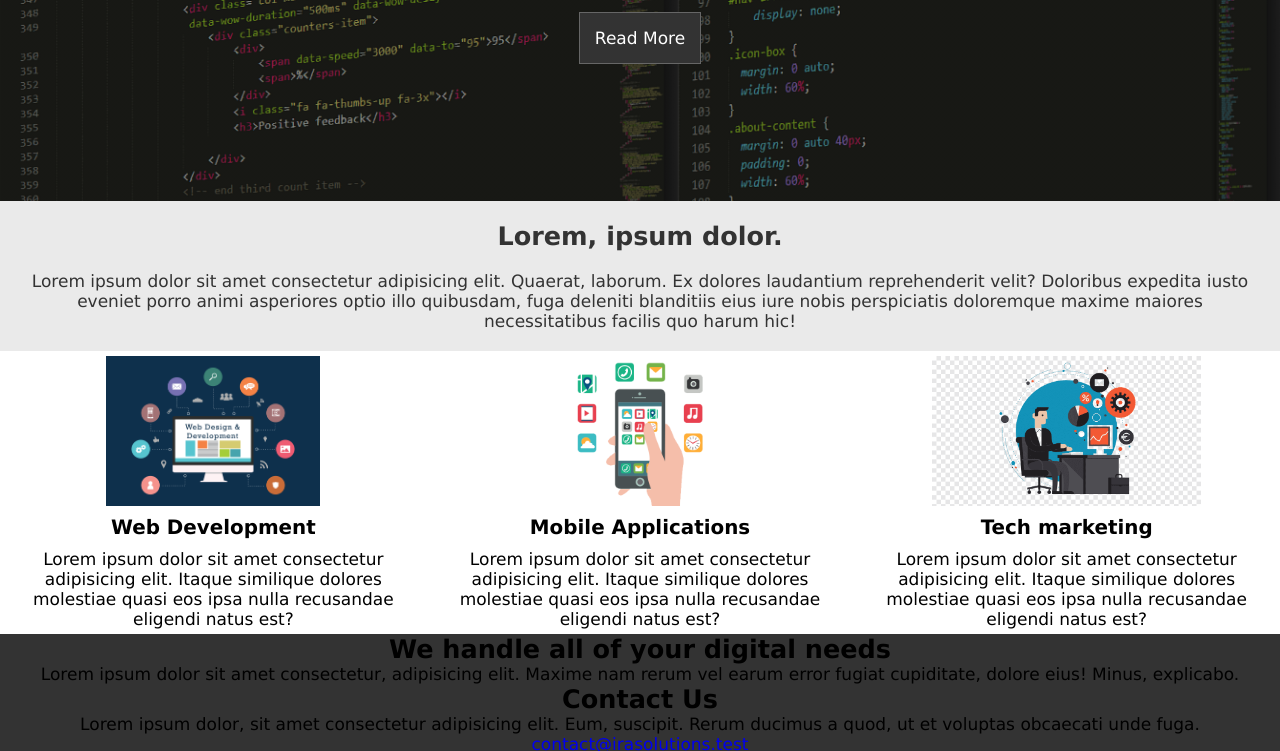
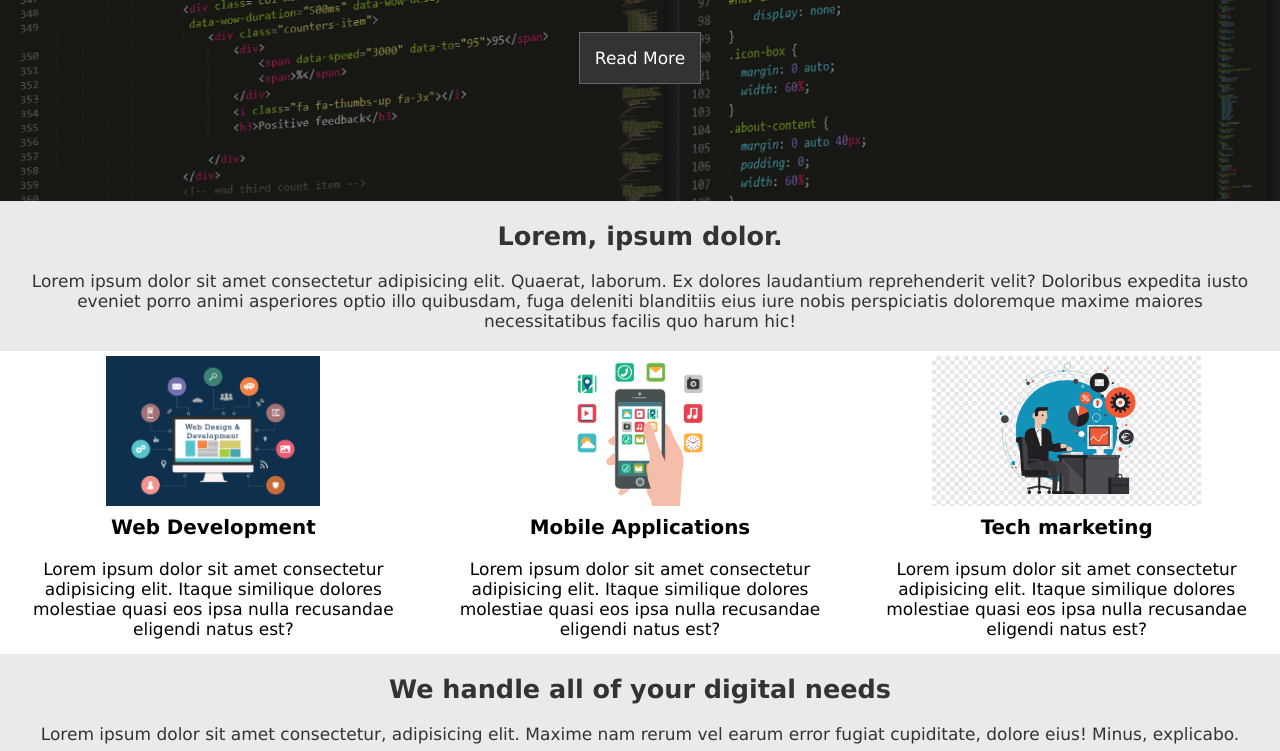
Before and after one commit to IrynaKr1/css-box-model, a plain HTML site: page index.html in a window 1280 px wide. Shown: the part 199-950 px from the top of the page. Drawn offline with Linux system fonts and the light colour scheme.

Commit message:
Add footer and main element style

```diff
--- a/assets/css/style.css
+++ b/assets/css/style.css
@@ -56,16 +56,19 @@ body {
     padding: 10px;
 }
 
-.column {
+.column, .contact-info, .page-footer {
     font-size: 0;
 }
 
-.tiles {
+.tiles, .tiles2, .p1 {
     display: inline-block;
     font-size: 17px;
-    width: calc(100% / 3);
     background: #fff;
     padding: 5px;
+}
+
+.tiles {
+    width: calc(100% / 3);
 }
 
 .tiles h3 {
@@ -78,3 +81,15 @@ body {
     display: block;
     margin: 0 auto;
 }
+
+.tiles2 {
+    width: calc(100% / 2);
+}
+
+.tiles2 h2, p {
+    padding: 10px;
+}
+
+.p1 {
+    width: calc(100% / 2);
+}
--- a/index.html
+++ b/index.html
@@ -24,7 +24,7 @@
                 harum
                 hic!</p>
         </div>
-        <div class="column" id="more-info">
+        <div class="column">
             <div class="tiles">
                 <img src="assets/img/webdevelopment.png" alt="Web Development image">
                 <h3>Web Development</h3>
@@ -44,16 +44,16 @@
                     ipsa nulla recusandae eligendi natus est?</p>
             </div>
         </div>
-        <div class="info">
-            <h2>We handle all of your digital needs</h2>
-            <p>Lorem ipsum dolor sit amet consectetur, adipisicing elit. Maxime nam rerum vel earum error fugiat
+        <div class="main-info">
+            <h2 class="info-title">We handle all of your digital needs</h2>
+            <p class="info-paragraph">Lorem ipsum dolor sit amet consectetur, adipisicing elit. Maxime nam rerum vel earum error fugiat
                 cupiditate, dolore eius! Minus, explicabo.</p>
         </div>
         <div class="contact-info">
             <div class="tiles2">
                 <h2>Contact Us</h2>
                 <p>Lorem ipsum dolor, sit amet consectetur adipisicing elit. Eum, suscipit. Rerum ducimus a quod, ut et
-                    voluptas obcaecati unde fuga.</p>
+                    voluptas obcaecati unde fuga, facere repudiandae, officiis.</p>
                 <a href="mailto:contact@irasolutions.test">contact@irasolutions.test</a>
             </div>
             <div class="tiles2">
```
